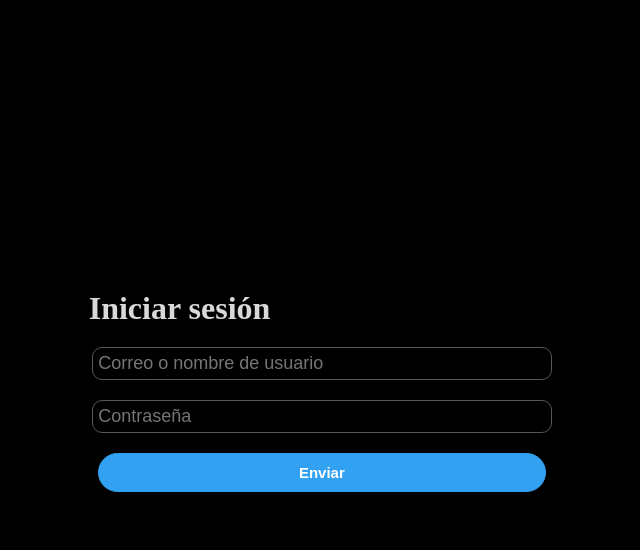
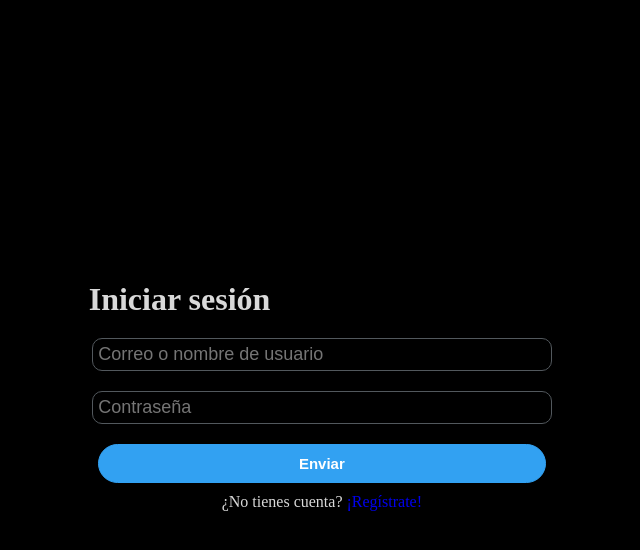
Before and after one commit to espinoza/fakeTwitter, a Django app: page /login in a window 1280 px wide. Shown: the top 550 px of the page, without its empty margins (318-958 px from the left). Run offline with Django 3.2, Linux system fonts and the light colour scheme; style sheets or scripts are compiled from the project's sources.

Commit message:
Login and registration suggestions

```diff
--- a/main/templates/login.html
+++ b/main/templates/login.html
@@ -27,6 +27,10 @@
           {{ form.email_or_username }}
           {{ form.password }}
           <input class="primary-btn" type="submit" value="Enviar">
+          <p>
+            ¿No tienes cuenta?
+            <a href="{% url 'register' %}">¡Regístrate!</a>
+          </p>
         </form>
       </div>
 
--- a/main/templates/register.html
+++ b/main/templates/register.html
@@ -29,6 +29,10 @@
           {{ form.full_name }}
           {{ form.password }}
           <input class="primary-btn" type="submit" value="Enviar">
+          <p>
+            ¿Ya tienes cuenta?
+            <a href="{% url 'register' %}">¡Inicia sesión!</a>
+          </p>
         </form>
       </div>
 
```
